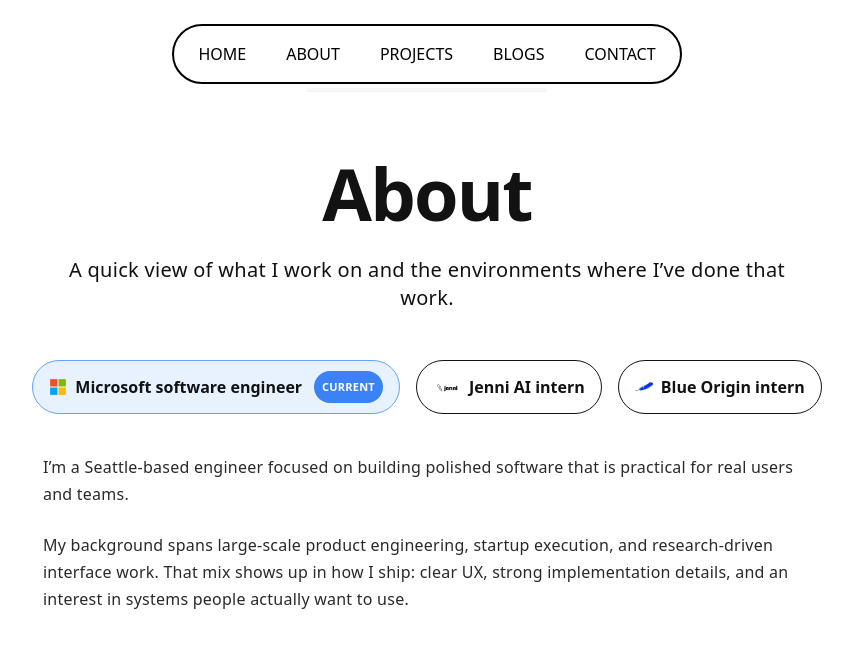
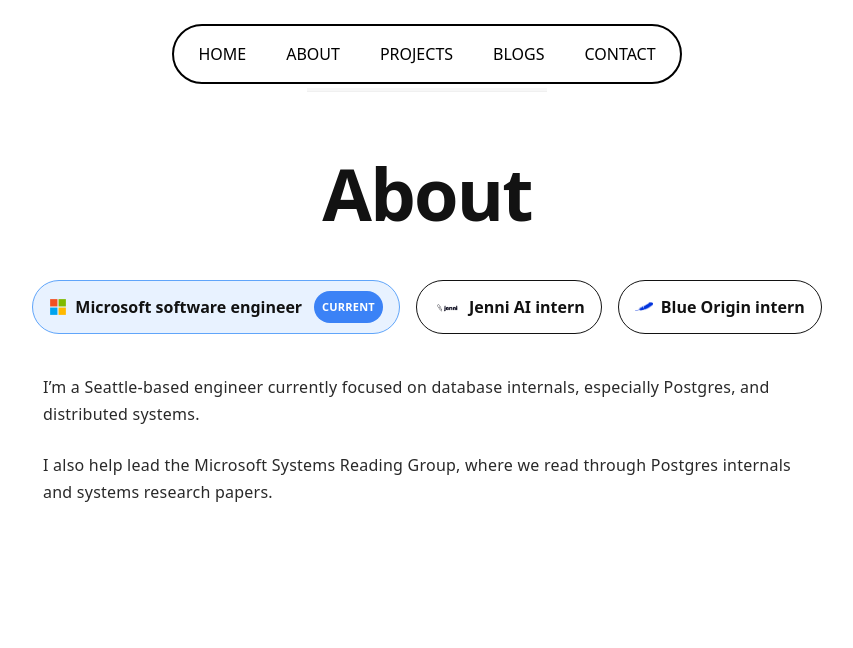
Before and after one commit to JoeS51/Johannes_Sluis_Portfolio_3.0, a React (Create React App) app: page /about in a window 1280 px wide. Shown: the top 648 px of the page, without its empty margins (213-1066 px from the left). Built offline with nearby package versions, Linux system fonts and the light colour scheme.

Commit message:
Remove slide tab when viewing blog post

```diff
--- a/src/Components/portfolio/PortfolioSections.js
+++ b/src/Components/portfolio/PortfolioSections.js
@@ -185,7 +185,6 @@ export const AboutContent = () => {
     <div className="max-w-4xl mx-auto px-4 md:px-8">
       <PageHeading
         title="About"
-        subtitle="A quick view of what I work on and the environments where I’ve done that work."
       />
       <div className="flex flex-wrap justify-center gap-3 mb-10">
         {chips.map((chip) => (
@@ -235,10 +234,10 @@ export const AboutContent = () => {
       </div>
       <div className="max-w-3xl mx-auto text-lg md:text-xl" style={{ lineHeight: '1.8', opacity: 0.9 }}>
         <p>
-          I’m a Seattle-based engineer focused on building polished software that is practical for real users and teams.
+          I’m a Seattle-based engineer currently focused on database internals, especially Postgres, and distributed systems.
         </p>
         <p className="mt-6">
-          My background spans large-scale product engineering, startup execution, and research-driven interface work. That mix shows up in how I ship: clear UX, strong implementation details, and an interest in systems people actually want to use.
+          I also help lead the Microsoft Systems Reading Group, where we read through Postgres internals and systems research papers.
         </p>
       </div>
     </div>
--- a/src/pages/BlogPost.js
+++ b/src/pages/BlogPost.js
@@ -1,7 +1,6 @@
 import { useEffect } from 'react';
 import { Link, Navigate, useParams } from 'react-router-dom';
 import { ArrowLeft } from 'lucide-react';
-import { SlideTabs } from '../Components/SlideTabs';
 import MarkdownContent from '../Components/blog/MarkdownContent';
 import TableOfContents from '../Components/blog/TableOfContents';
 import { getAdjacentPosts, getPostBySlug } from '../lib/posts';
@@ -44,7 +43,6 @@ const BlogPost = () => {
 
   return (
     <div className="blog-page">
-      <SlideTabs />
       <main className="blog-post-main">
         <div className="blog-back">
           <Link to="/blog" className="blog-back-link">
```
